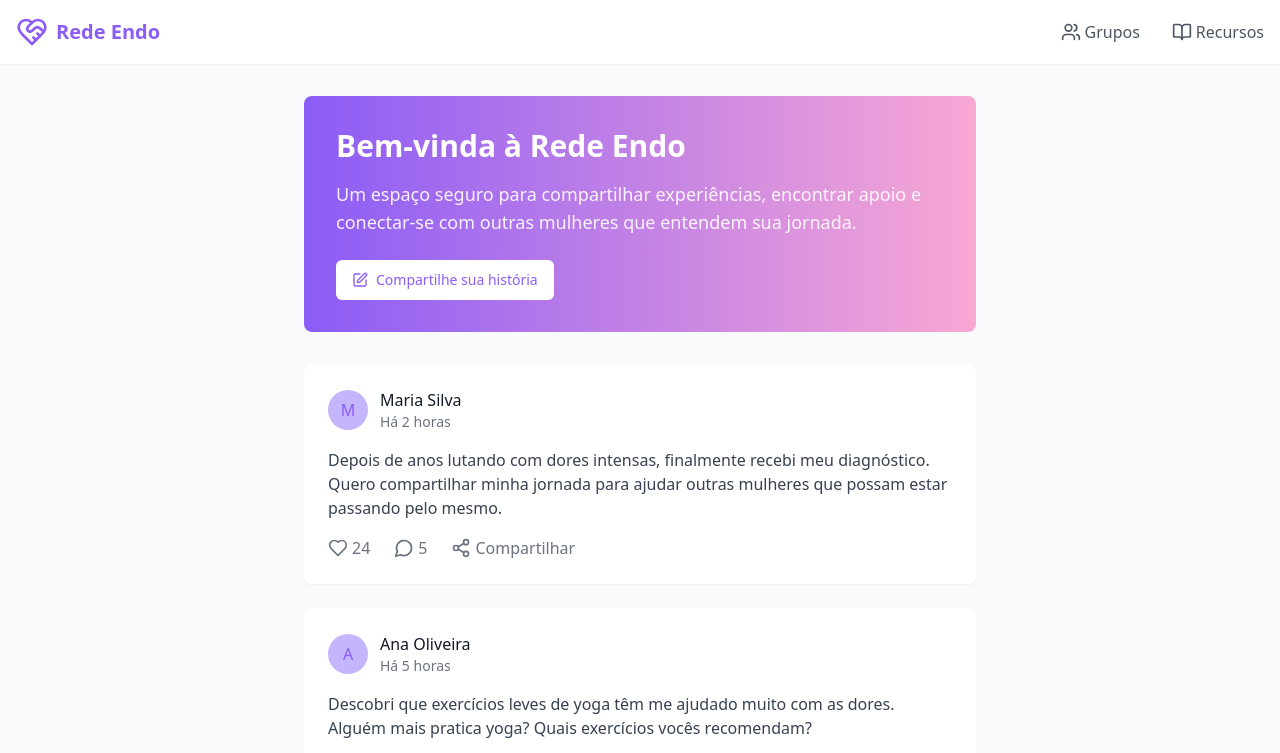
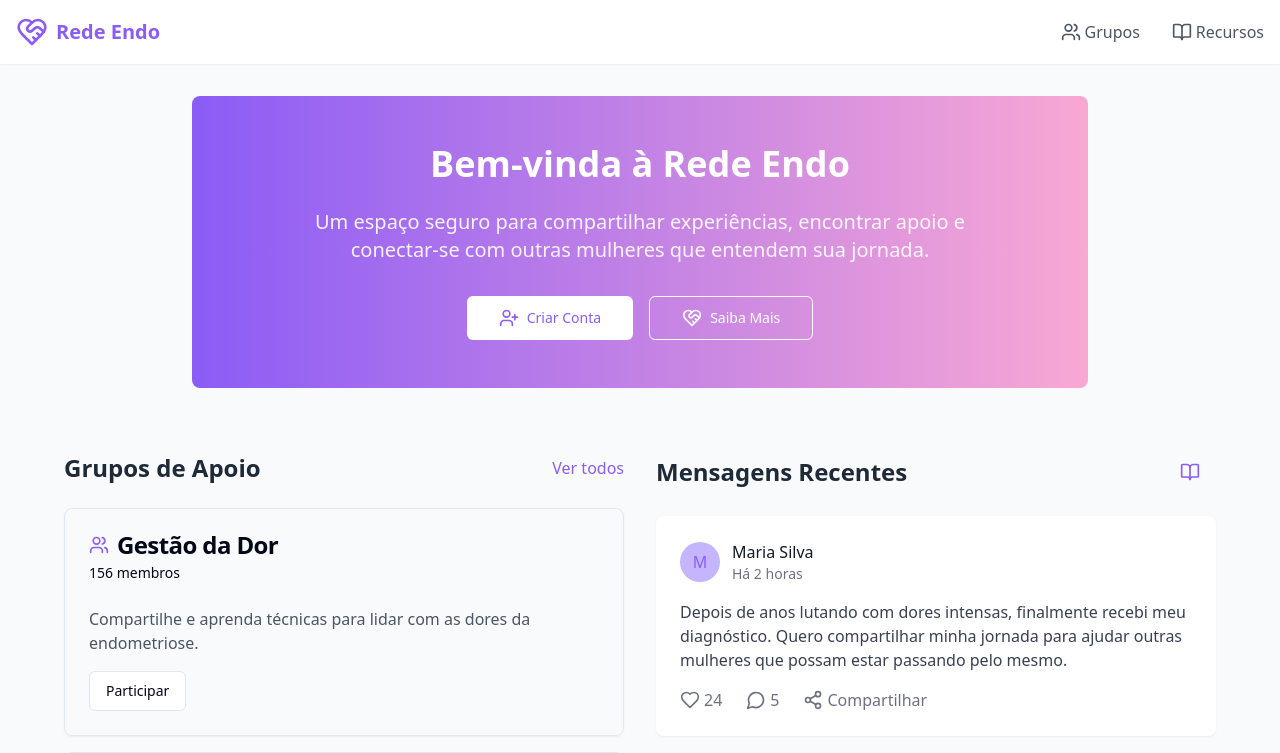
Before and after one commit to alanabs0/empoderamento-uterino-43, a React (Vite) app: page / in a window 1280 px wide. Shown: the top 753 px of the page. Built offline with nearby package versions, Linux system fonts and the light colour scheme.

Commit message:
Add initial homepage layout
Implement the initial layout for the homepage, featuring support groups, recent messages, reasons to join the site, and a signup button.
[skip gpt_engineer]

```diff
--- a/src/pages/Index.jsx
+++ b/src/pages/Index.jsx
@@ -1,7 +1,30 @@
 import Header from "@/components/Header";
 import PostCard from "@/components/PostCard";
 import { Button } from "@/components/ui/button";
-import { PenSquare } from "lucide-react";
+import { Card, CardContent, CardDescription, CardHeader, CardTitle } from "@/components/ui/card";
+import { Users, UserPlus, HeartHandshake, BookOpen } from "lucide-react";
+import { Link } from "react-router-dom";
+
+const SAMPLE_GROUPS = [
+  {
+    id: 1,
+    name: "Gestão da Dor",
+    members: 156,
+    description: "Compartilhe e aprenda técnicas para lidar com as dores da endometriose.",
+  },
+  {
+    id: 2,
+    name: "Bem-Estar e Saúde Mental",
+    members: 234,
+    description: "Um espaço seguro para cuidar da sua saúde mental e emocional.",
+  },
+  {
+    id: 3,
+    name: "Terapias Alternativas",
+    members: 189,
+    description: "Descubra tratamentos complementares e terapias integrativas.",
+  },
+];
 
 const SAMPLE_POSTS = [
   {
@@ -28,29 +51,83 @@ const Index = () => {
       <Header />
 
       <main className="container mx-auto px-4 py-8">
-        <div className="max-w-2xl mx-auto">
-          <div className="bg-gradient-to-r from-primary to-secondary p-8 rounded-lg mb-8 text-white">
-            <h1 className="text-3xl font-bold mb-4">
+        {/* Hero Section */}
+        <div className="max-w-4xl mx-auto mb-16 text-center">
+          <div className="bg-gradient-to-r from-primary to-secondary p-12 rounded-lg text-white">
+            <h1 className="text-4xl font-bold mb-6">
               Bem-vinda à Rede Endo
             </h1>
-            <p className="text-lg opacity-90 mb-6">
+            <p className="text-xl opacity-90 mb-8 max-w-2xl mx-auto">
               Um espaço seguro para compartilhar experiências, encontrar apoio e
               conectar-se com outras mulheres que entendem sua jornada.
             </p>
+            <div className="flex justify-center gap-4">
               <Button
                 variant="secondary"
                 className="bg-white text-primary hover:bg-gray-100"
+                size="lg"
               >
-              <PenSquare className="mr-2 h-4 w-4" />
-              Compartilhe sua história
+                <UserPlus className="mr-2 h-5 w-5" />
+                Criar Conta
+              </Button>
+              <Button
+                variant="outline"
+                className="bg-transparent border-white text-white hover:bg-white/10"
+                size="lg"
+              >
+                <HeartHandshake className="mr-2 h-5 w-5" />
+                Saiba Mais
               </Button>
             </div>
+          </div>
+        </div>
 
+        <div className="grid md:grid-cols-2 gap-8 max-w-6xl mx-auto">
+          {/* Grupos de Apoio */}
+          <section>
+            <div className="flex items-center justify-between mb-6">
+              <h2 className="text-2xl font-semibold text-gray-800">Grupos de Apoio</h2>
+              <Link to="/grupos" className="text-primary hover:text-primary-dark">
+                Ver todos
+              </Link>
+            </div>
+            <div className="space-y-4">
+              {SAMPLE_GROUPS.map((group) => (
+                <Card key={group.id}>
+                  <CardHeader>
+                    <CardTitle className="flex items-center gap-2">
+                      <Users className="h-5 w-5 text-primary" />
+                      {group.name}
+                    </CardTitle>
+                    <CardDescription>
+                      {group.members} membros
+                    </CardDescription>
+                  </CardHeader>
+                  <CardContent>
+                    <p className="text-gray-600">{group.description}</p>
+                    <Button variant="outline" className="mt-4">
+                      Participar
+                    </Button>
+                  </CardContent>
+                </Card>
+              ))}
+            </div>
+          </section>
+
+          {/* Feed de Mensagens */}
+          <section>
+            <div className="flex items-center justify-between mb-6">
+              <h2 className="text-2xl font-semibold text-gray-800">Mensagens Recentes</h2>
+              <Button variant="ghost" className="text-primary hover:text-primary-dark">
+                <BookOpen className="h-5 w-5" />
+              </Button>
+            </div>
             <div className="space-y-6">
               {SAMPLE_POSTS.map((post) => (
                 <PostCard key={post.id} post={post} />
               ))}
             </div>
+          </section>
         </div>
       </main>
     </div>
```
Lines whose indentation alone changed are shown as unchanged.
